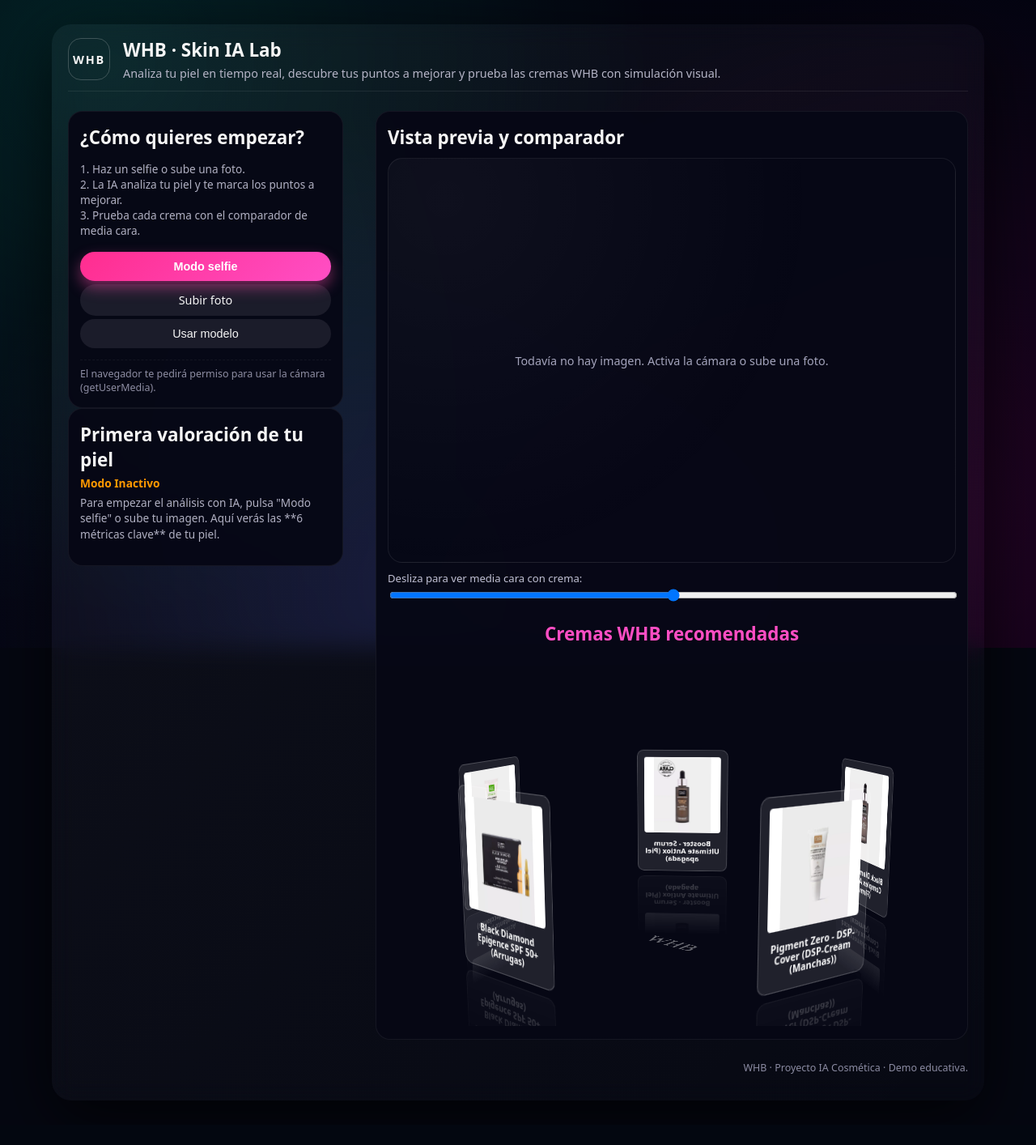
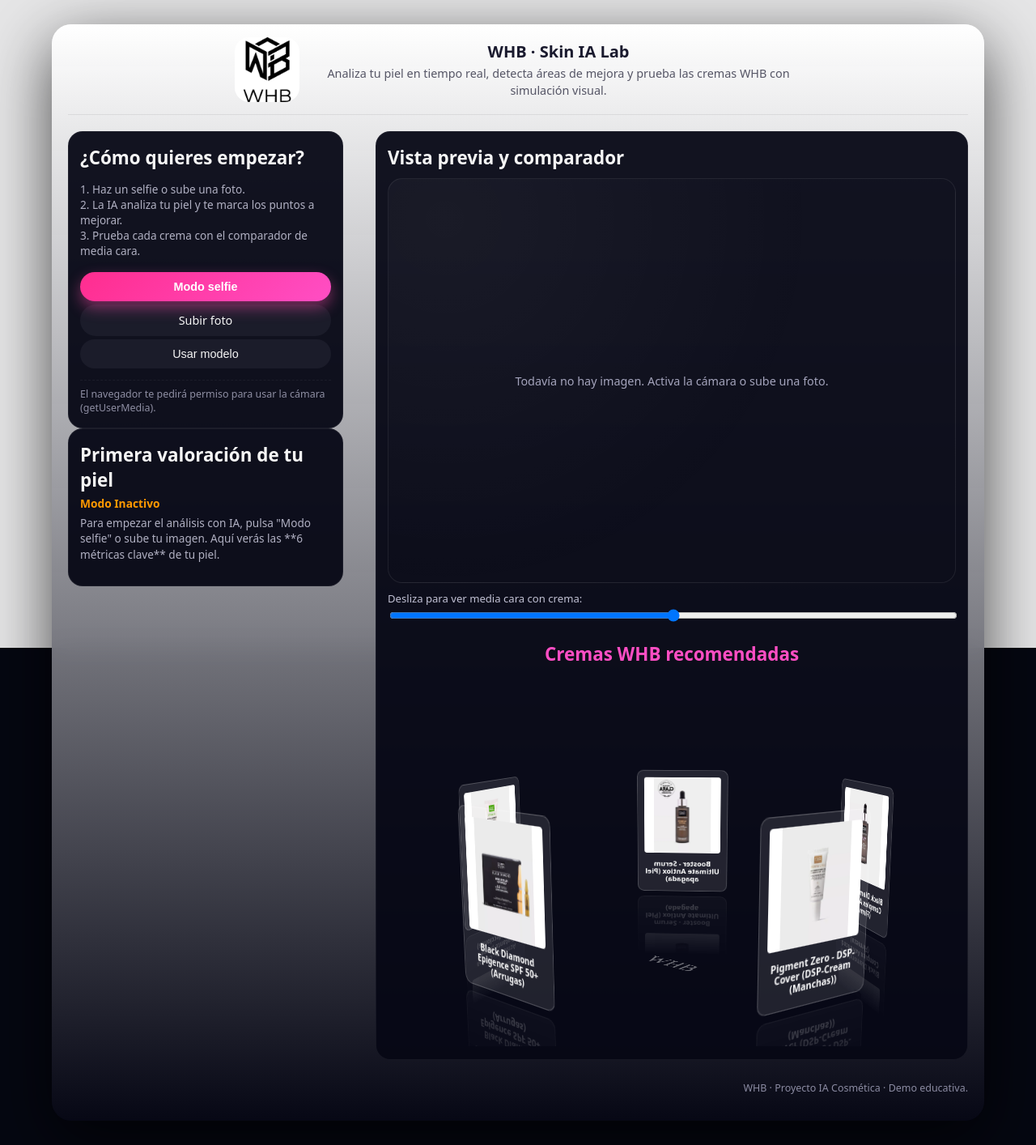
Before and after one commit to welin-silva/WHB, a Flask app: page / in a window 1280 px wide. Shown: the whole page at 81% size. Before the commit the page ends 1326 px from the top, so only its background shows below. Run offline with Flask 3, Linux system fonts and the light colour scheme.

Commit message:
mejoras esteticas

```diff
--- a/whb/frontend/static/css/estilos-globales.css
+++ b/whb/frontend/static/css/estilos-globales.css
@@ -16,11 +16,7 @@
  *********************************/
 .bg-futuristic {
     position: fixed; inset: 0;
-    background:
-        radial-gradient(circle at 10% 10%, rgba(0, 255, 200, 0.13), transparent 50%),
-        radial-gradient(circle at 90% 80%, rgba(255, 0, 160, 0.13), transparent 50%),
-        radial-gradient(circle at 40% 90%, rgba(90, 120, 255, 0.18), transparent 55%),
-        linear-gradient(145deg, #050711, #050413);
+    background-color: white;
     opacity: 0.9; z-index: -2;
 }
 
@@ -28,7 +24,7 @@
     max-width: 90vw; margin: 30px auto;
     padding: 16px 20px 32px;
     backdrop-filter: blur(14px);
-    background: linear-gradient(135deg, rgba(200, 200, 210, 0.05), rgba(255, 255, 255, 0.01));
+    background: linear-gradient(to bottom, #ffffff 0%, rgba(7, 8, 22, 0.95) 100%);
     border-radius: 24px;
     box-shadow: 0 24px 80px rgba(0, 0, 0, 0.7);
     min-height: 95vh;
@@ -38,20 +34,54 @@
  * 3. ENCABEZADO (HEADER)        *
  *********************************/
 .app-header {
-    display: flex; align-items: center; gap: 16px;
-    margin-bottom: 24px; border-bottom: 1px solid rgba(255, 255, 255, 0.08);
-    padding-bottom: 12px;
+    display: flex;
+    flex-direction: row;
+    align-items: center;
+    justify-content: center;
+    gap: 20px;
+    margin-bottom: 20px;
+    padding-bottom: 15px;
+    border-bottom: 1px solid rgba(0, 0, 0, 0.08);
 }
 
 .logo {
-    width: 52px; height: 52px;
-    border-radius: 16px; border: 1px solid rgba(255, 255, 255, 0.2);
-    display: flex; align-items: center; justify-content: center;
-    font-weight: 700; letter-spacing: 0.12em; font-size: 0.9rem;
+    width: 80px;
+    height: 80px;
+    flex-shrink: 0;
+    border-radius: 18px;
+    object-fit: cover;
+    background-color: #fff;
 }
 
-.header-text h1 { margin: 0 0 4px; font-size: 1.4rem; }
-.header-text p { margin: 0; font-size: 0.9rem; color: #b5b5c7; }
+.header-text {
+    display: flex;
+    flex-direction: column;
+    justify-content: center;
+    text-align: center;
+}
+
+.header-text h1 {
+    margin: 0 0 4px 0;
+    font-size: 1.25rem;
+    font-weight: 700;
+    color: #1a1a2e;
+}
+
+.header-text p {
+    margin: 0;
+    font-size: 0.9rem;
+    opacity: 0.85;
+    line-height: 1.4;
+    color: #3a3a4d;
+    max-width: 600px;
+}
+
+@media (max-width: 480px) {
+    .app-header {
+        flex-direction: column;
+        text-align: center;
+    }
+}
 
 /*********************************
  * 4. LAYOUT PRINCIPAL (GRID)    *
--- a/whb/frontend/templates/index.html
+++ b/whb/frontend/templates/index.html
@@ -20,10 +20,11 @@
 
 <div class="app-wrapper">
     <header class="app-header">
-        <div class="logo">WHB</div>
+        <img src="../static/img/logo.png" alt="WHB Logo" class="logo">
+
         <div class="header-text">
             <h1>WHB · Skin IA Lab</h1>
-            <p>Analiza tu piel en tiempo real, descubre tus puntos a mejorar y prueba las cremas WHB con simulación visual.</p>
+            <p>Analiza tu piel en tiempo real, detecta áreas de mejora y prueba las cremas WHB con simulación visual.</p>
         </div>
     </header>
 
```
Also changed, not shown: whb/frontend/static/img/logo.png (added).
